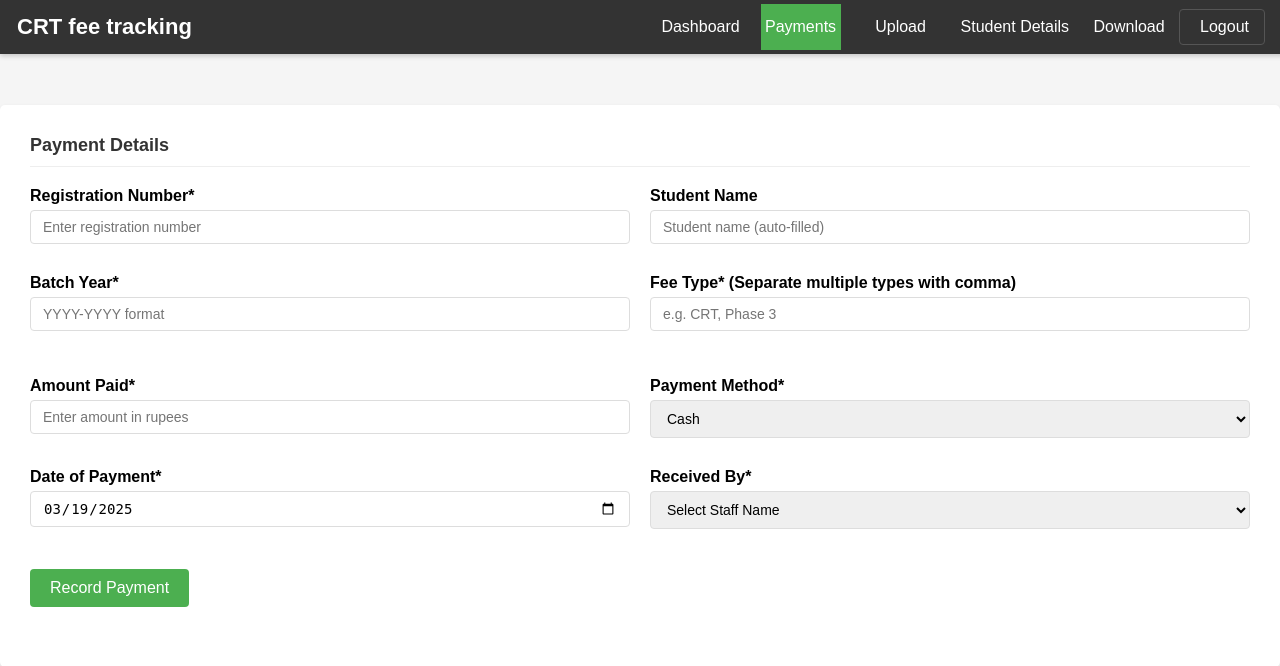
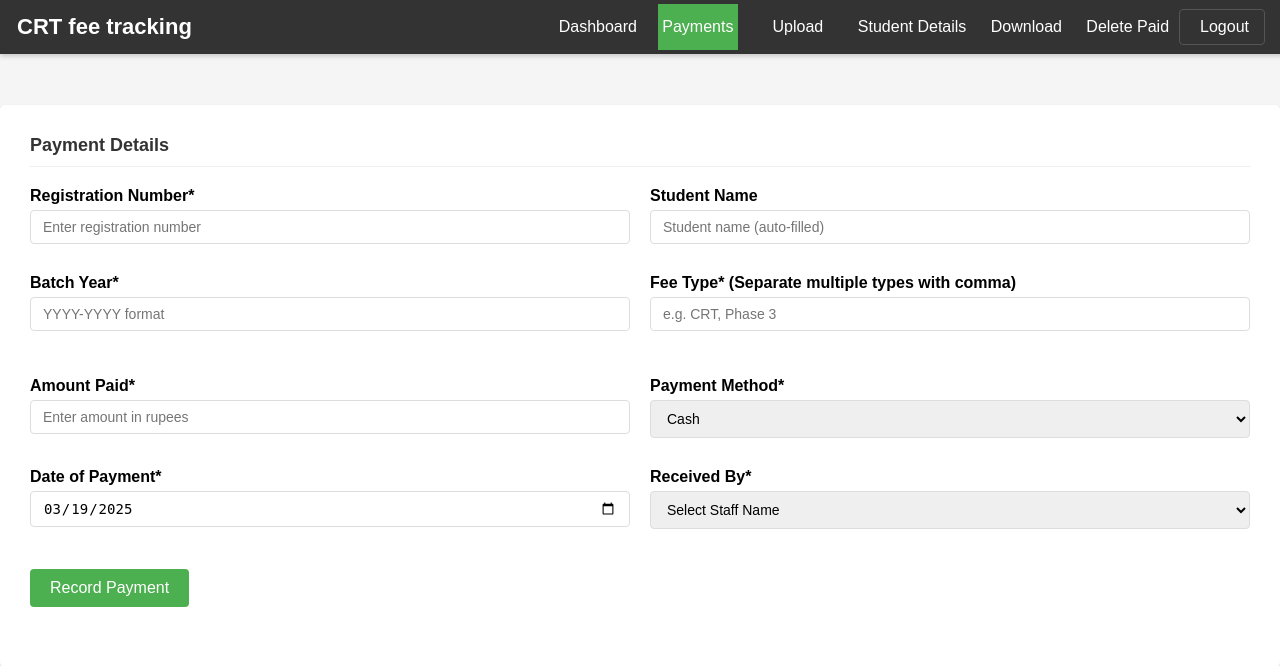
Before and after one commit to Neeharika2/CRT_fee_tracking, a Flask app: page /payments in a window 1280 px wide. Shown: the top 666 px of the page. Run offline with Flask 3, Linux system fonts and the light colour scheme.

Commit message:
nav.html

```diff
--- a/templates/nav.html
+++ b/templates/nav.html
@@ -147,6 +147,8 @@
             %}>Student Details</a>
         <a href="{{ url_for('unpaid_students') }}" {% if request.endpoint=='unpaid_students' %}class="active" {% endif
             %}>Download</a>
+        <a href="{{ url_for('delete_paid_students') }}" {% if request.endpoint=='delete_paid_students' %}class="active"
+            {% endif %}>Delete Paid</a>
     </div>
     <!-- Add logout button -->
     <div class="navbar-right">
```
